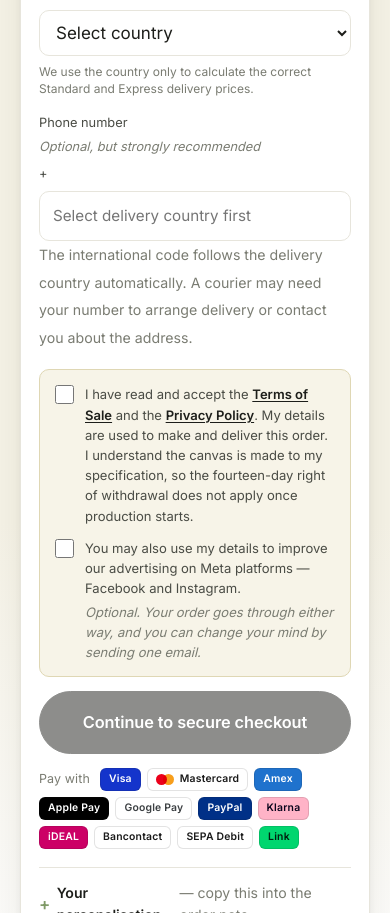
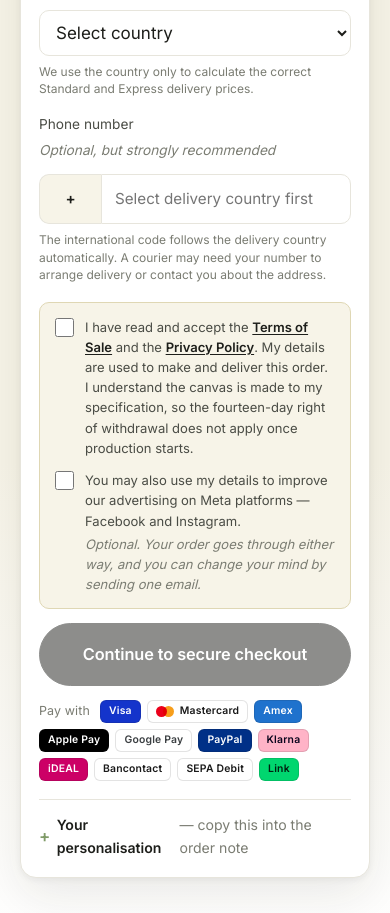
Before and after one commit to nicoletabejan1999-ai/mymagiccanvas, a website: page index.html in a window 390 px wide. Shown: the part 5728-6641 px from the top of the page. Drawn offline with nearby package versions, Linux system fonts and the light colour scheme; a web font is replaced by a local one.

Commit message:
Style delivery phone prefix field

```diff
--- a/assets/css/styles.css
+++ b/assets/css/styles.css
@@ -476,6 +476,17 @@ p{margin:0}
 .buy__country{display:grid; gap:7px; margin:4px 0 16px}
 .buy__country > span{font-size:.855rem; color:var(--ink-2)}
 .buy__country > small{font-size:.75rem; line-height:1.45; color:var(--ink-3)}
+.buy__phone{display:grid;gap:7px;margin:0 0 16px}
+.buy__phone > span{font-size:.855rem;color:var(--ink-2)}
+.buy__phone > small{font-size:.75rem;line-height:1.45;color:var(--ink-3)}
+.phone-field{display:flex;align-items:stretch}
+.phone-field__prefix{
+  display:flex!important;align-items:center;justify-content:center;min-width:62px;
+  margin:0!important;padding:0 12px;border:1.5px solid var(--line);border-right:0;
+  border-radius:var(--r-sm) 0 0 var(--r-sm);background:var(--sand-soft);
+  color:var(--ink)!important;font-size:.95rem!important;font-weight:600
+}
+.phone-field input{border-radius:0 var(--r-sm) var(--r-sm) 0!important}
 
 .fonts{display:grid; grid-template-columns:repeat(auto-fit,minmax(118px,1fr)); gap:8px}
 .font{
```
